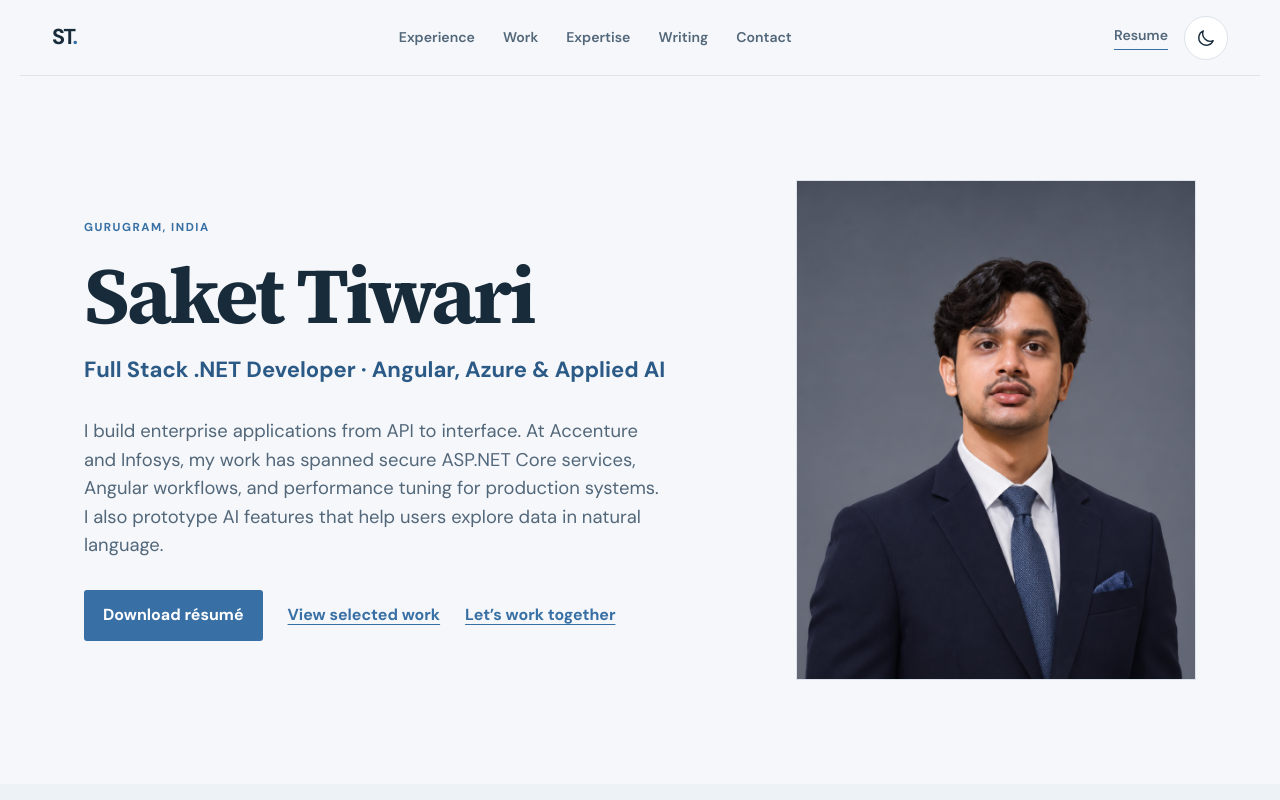
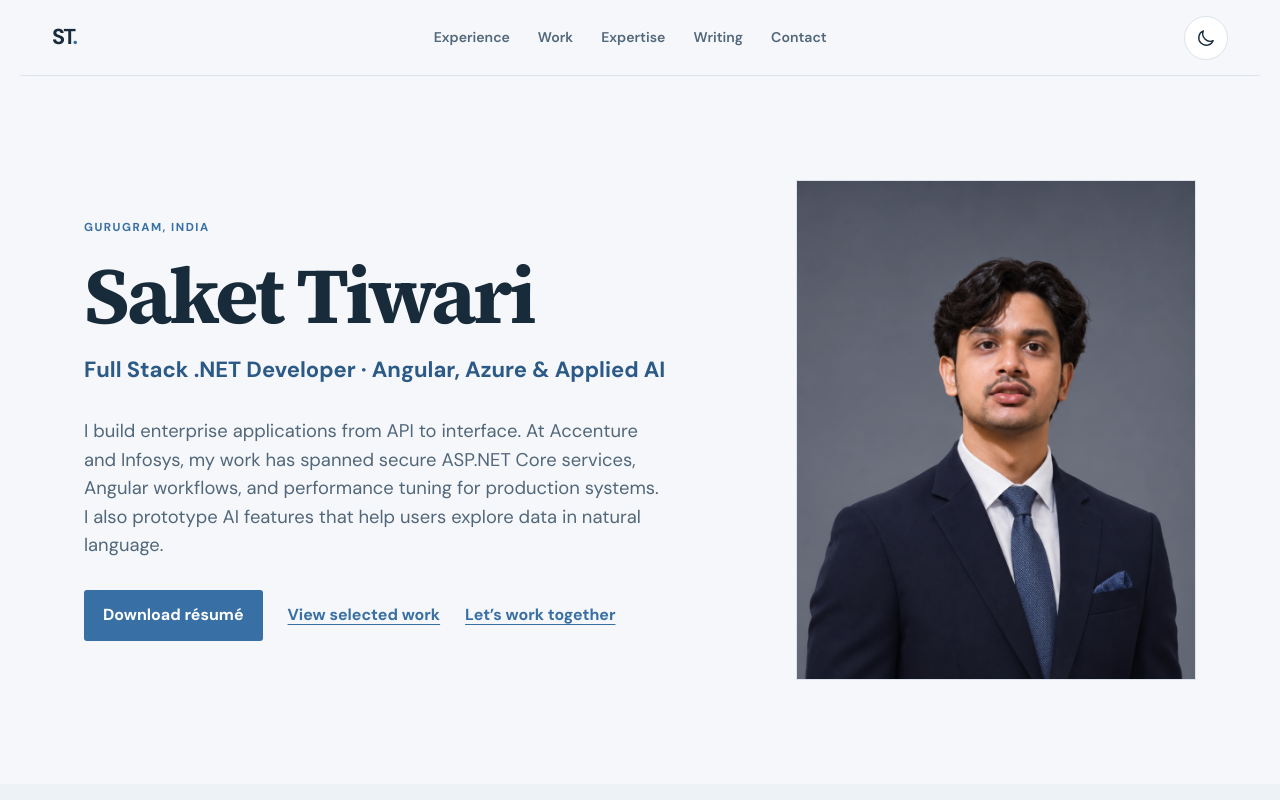
Before and after one commit to sakthere/sakthere.github.io, an Angular app: page / in a window 1280 px wide. Shown: the top 800 px of the page. Built offline with nearby package versions, Linux system fonts and the light colour scheme.

Commit message:
Remove duplicate resume link from header

```diff
--- a/src/app/app.component.ts
+++ b/src/app/app.component.ts
@@ -4,7 +4,7 @@ import { Component } from '@angular/core';
   selector: 'app-root',
   standalone: true,
   template: `
-    <header class="site-header"><a class="wordmark" href="#top">ST<span>.</span></a><nav aria-label="Primary"><a href="#experience">Experience</a><a href="#work">Work</a><a href="#skills">Expertise</a><a href="#writing">Writing</a><a href="#contact">Contact</a></nav><div class="header-actions"><a class="header-link" href="assets/Saket-Tiwari-Resume.pdf" target="_blank">Resume</a>
+    <header class="site-header"><a class="wordmark" href="#top">ST<span>.</span></a><nav aria-label="Primary"><a href="#experience">Experience</a><a href="#work">Work</a><a href="#skills">Expertise</a><a href="#writing">Writing</a><a href="#contact">Contact</a></nav><div class="header-actions">
       <button type="button" class="theme-toggle" aria-label="Nordic Midnight dark mode" [attr.aria-pressed]="isDark()" (click)="toggleTheme()">
         <svg class="theme-moon" viewBox="0 0 24 24" aria-hidden="true"><path d="M20.6 15.2A9 9 0 0 1 8.8 3.4 9 9 0 1 0 20.6 15.2Z"/></svg>
         <svg class="theme-sun" viewBox="0 0 24 24" aria-hidden="true"><circle cx="12" cy="12" r="4"/><path d="M12 2v2m0 16v2M2 12h2m16 0h2M5 5l1.5 1.5m11 11L19 19M5 19l1.5-1.5m11-11L19 5"/></svg>
```
